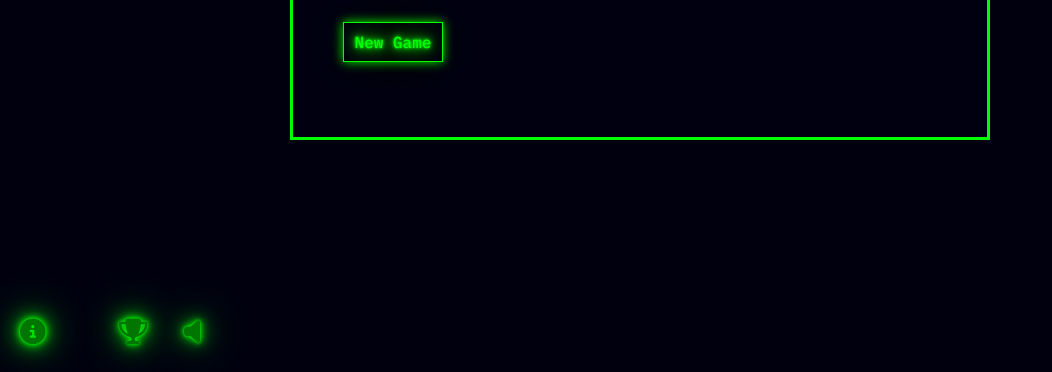
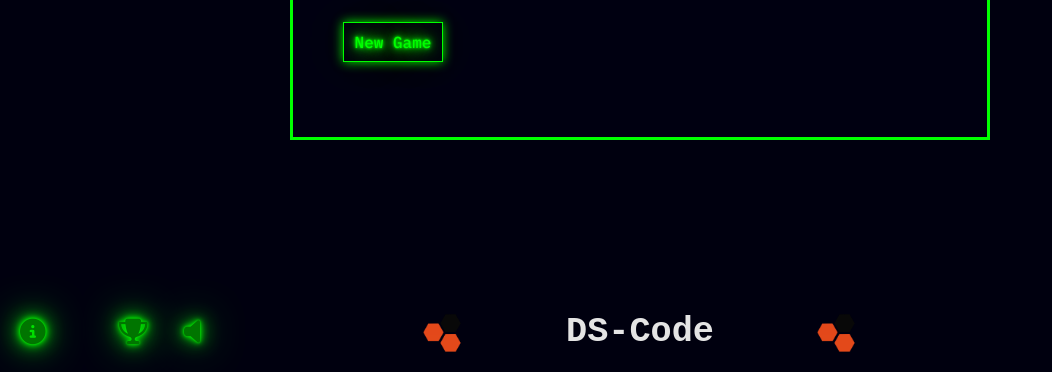
Before and after one commit to dave-sommerville/code-breaker, a website with bundled scripts: page index.html in a window 1280 px wide. Shown: the part 428-800 px from the top of the page, without its empty margins (0-1052 px from the left). Built offline with nearby package versions, Linux system fonts and the light colour scheme.

Commit message:
Portfolio footer added

```diff
--- a/index.html
+++ b/index.html
@@ -146,5 +146,14 @@
 			</audio>
 		</section>
   </main>
+  <footer>
+    <a
+      href=""
+      class="website-link flex">
+      <img src="./src/img/hexa.png">
+      <p>DS-Code</p>
+      <img src="./src/img/hexa.png">
+    </a>
+  </footer>
 </body>
 </html>
--- a/src/css/style.css
+++ b/src/css/style.css
@@ -8,9 +8,7 @@
 - Button usability
 - Positioning of timer
 - All scoreboard animations
-- Move utils into module
 - Timer zero issue (will need if statements :P
-- Add footer to relocate user to portfolio
 
 */
 :root {
@@ -71,7 +69,7 @@ body {
 
 main {
 	width: 100%;
-	height: 100svh;
+	height: 90svh;
 	justify-content: flex-start;
 	align-items: center;
   position: relative;
@@ -260,6 +258,29 @@ h1 {
 	animation: flicker 1.5s infinite alternate;
 }
 
+.website-link {
+  width: 450px;
+  height: 10svh;
+  justify-content: space-between;
+  align-items: center;
+  cursor: pointer;
+  margin: 0 auto;
+  text-decoration: none;
+
+  img {
+    height: 45px;
+    width: auto;
+  }
+
+  p {
+    font-size: 2.2rem;
+    font-family: 'Courier New', Courier, monospace;
+    font-weight: 700;
+    color: #fefefe;
+
+  }
+}
+
 
 /*------------------------------------------------>
 Animation
```
Also changed, not shown: src/img/hexa.png (added).
